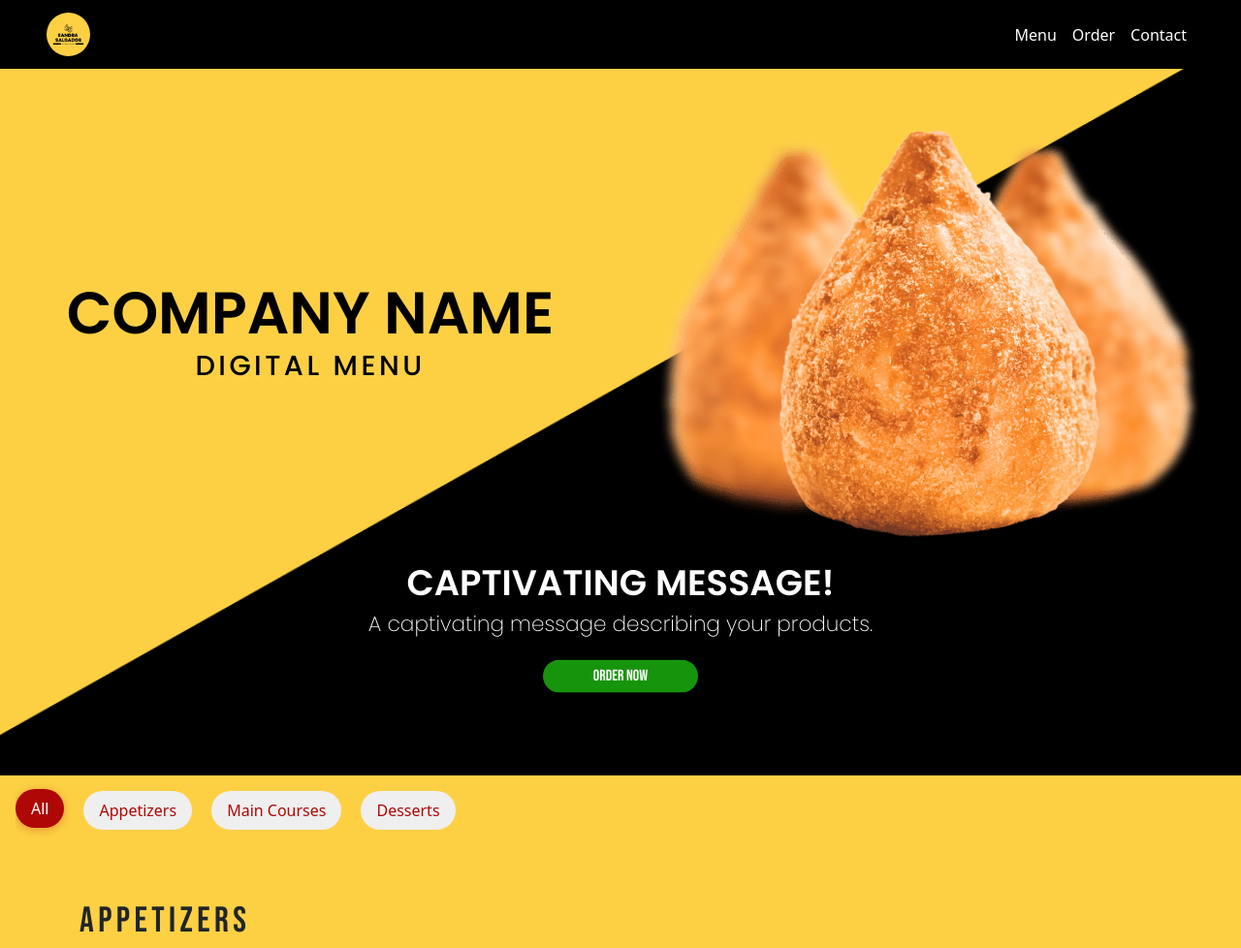
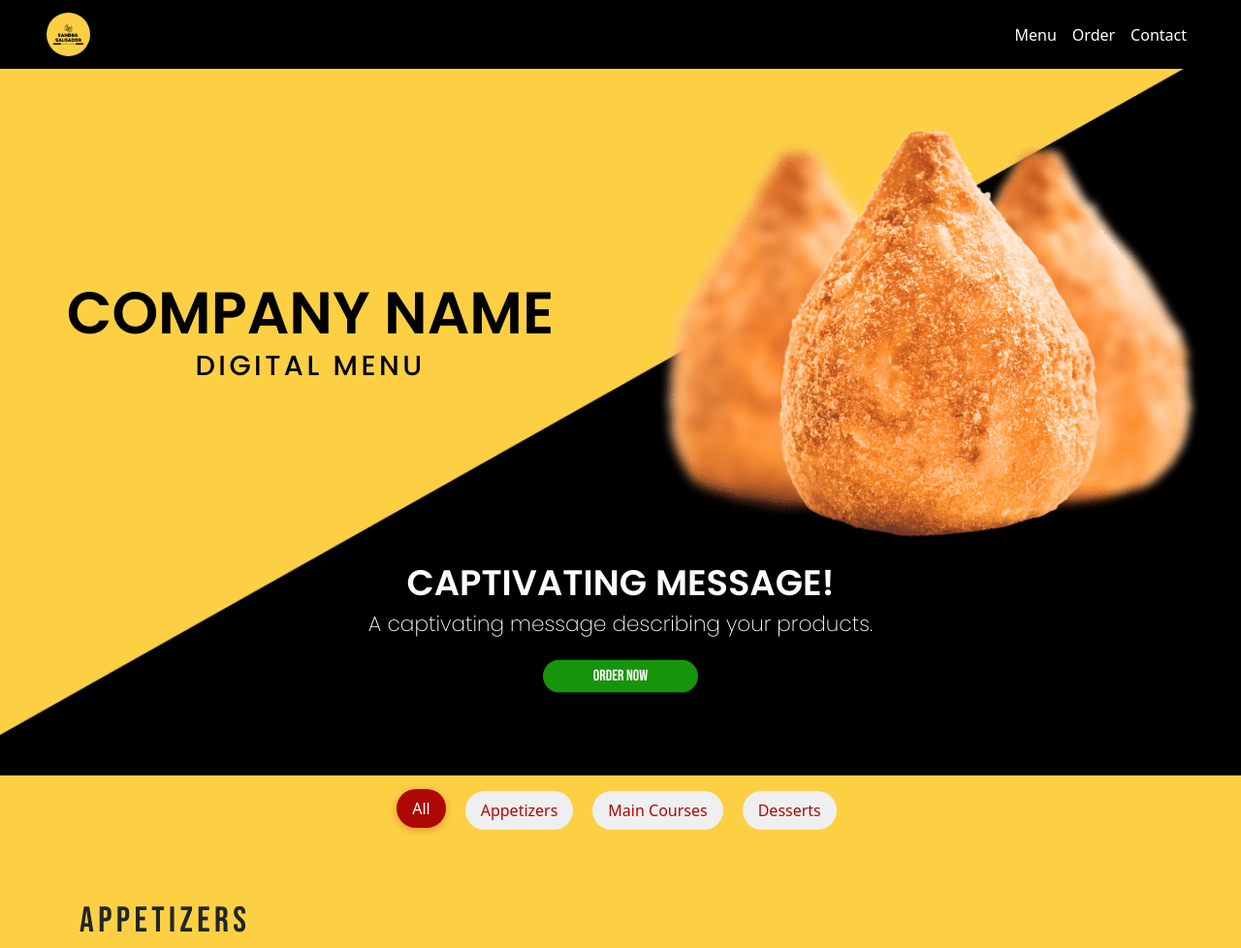
Before and after one commit to caresdev/restaurant-menu, a plain HTML site: page index.html in a window 1280 px wide. Shown: the top 978 px of the page at 97% size. Drawn offline with nearby package versions, Linux system fonts and the light colour scheme.

Commit message:
fix category filters section alignment

```diff
--- a/css/index.css
+++ b/css/index.css
@@ -127,6 +127,7 @@ body{
 
 #categoryFilters nav {
     display: flex;
+    justify-content: center;
     gap: 0.75rem;
     white-space: nowrap;
     min-width: max-content;
--- a/index.html
+++ b/index.html
@@ -80,7 +80,7 @@
 
       <!-- Filtering menu -->
       <section id="categoryFilters" class="mb-5 text-center">
-        <nav aria-label="Submenu">
+        <nav aria-label="Submenu" class="text-center">
           <!-- Category filter buttons to be rendered here -->
         </nav>
       </section>
```
